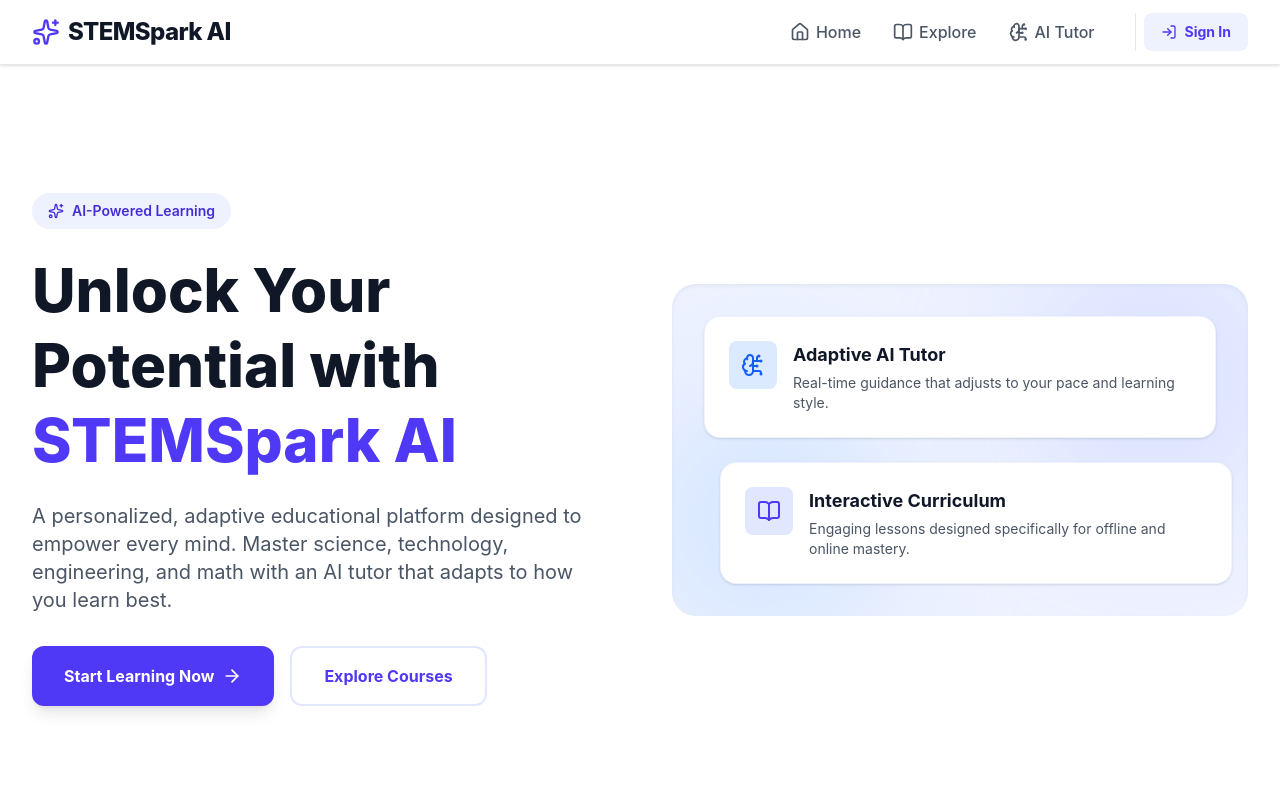
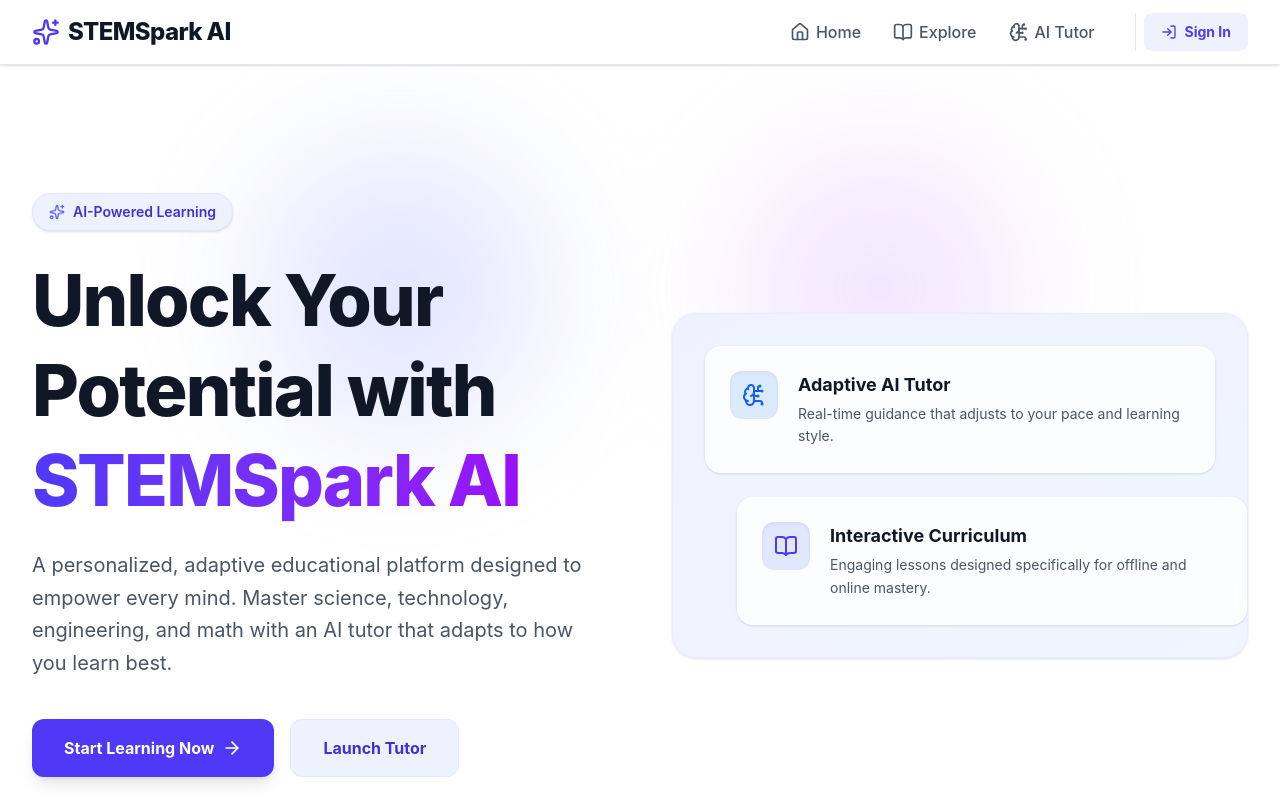
Before and after one commit to PrasadDnyandeoGadekar/stemspark-ai, a React (Vite) app in the folder frontend/: page / in a window 1280 px wide. Shown: the top 800 px of the page. Built offline with nearby package versions, Linux system fonts and the light colour scheme; no server answers.

Commit message:
refined all

```diff
--- a/frontend/src/App.jsx
+++ b/frontend/src/App.jsx
@@ -1,5 +1,6 @@
+import React from 'react';
 import { BrowserRouter as Router, Routes, Route } from 'react-router-dom';
-import { AuthProvider } from './context/AuthContext'; // <-- Imported the Brain
+import { AuthProvider } from './context/AuthContext';
 import Navbar from './components/Navbar';
 import Footer from './components/Footer';
 import Home from './pages/Home';
@@ -10,12 +11,15 @@ import Dashboard from './pages/Dashboard';
 
 function App() {
   return (
-    <AuthProvider> {/* <-- Wrapped the whole app */}
+    <AuthProvider>
       <Router>
-        <div className="min-h-screen bg-gray-50 flex flex-col">
+        {/* Global wrapper with default text colors and flex layout to stick footer to bottom */}
+        <div className="min-h-screen bg-gray-50 flex flex-col font-sans text-gray-900">
+
           <Navbar />
 
-          <main className="flex-grow">
+          {/* flex-grow ensures the main content stretches to push the footer down on short pages */}
+          <main className="flex-grow flex flex-col relative">
             <Routes>
               <Route path="/" element={<Home />} />
               <Route path="/courses" element={<Courses />} />
@@ -26,6 +30,7 @@ function App() {
           </main>
 
           <Footer />
+
         </div>
       </Router>
     </AuthProvider>
--- a/frontend/src/pages/Home.jsx
+++ b/frontend/src/pages/Home.jsx
@@ -1,76 +1,107 @@
 import React from 'react';
 import { ArrowRight, Sparkles, BookOpen, BrainCircuit } from 'lucide-react';
-import { Link } from 'react-router-dom';
+import { useNavigate } from 'react-router-dom';
+import { useAuth } from '../context/AuthContext';
 import Features from '../components/Features';
 
 function Home() {
+  const navigate = useNavigate();
+  const { user } = useAuth();
+
+  // Smart routing: sends logged-in users to the dashboard, guests to login
+  const handleStartLearning = () => {
+    if (user) {
+      navigate('/dashboard');
+    } else {
+      navigate('/login');
+    }
+  };
+
   return (
-    <div className="bg-white">
+    <div className="bg-white selection:bg-indigo-100 selection:text-indigo-900">
+
       {/* Hero Section Container */}
-      <div className="max-w-7xl mx-auto px-4 sm:px-6 lg:px-8 pt-16 pb-24 lg:pt-32">
-        <div className="lg:grid lg:grid-cols-12 lg:gap-16 items-center">
+      <div className="max-w-7xl mx-auto px-4 sm:px-6 lg:px-8 pt-16 pb-24 lg:pt-32 relative">
+
+        {/* Subtle background glow */}
+        <div className="absolute top-0 left-1/2 -translate-x-1/2 w-full h-full max-w-3xl opacity-30 pointer-events-none">
+          <div className="absolute top-20 left-0 w-72 h-72 bg-indigo-300 rounded-full mix-blend-multiply filter blur-3xl animate-blob"></div>
+          <div className="absolute top-20 right-0 w-72 h-72 bg-purple-300 rounded-full mix-blend-multiply filter blur-3xl animate-blob animation-delay-2000"></div>
+        </div>
+
+        <div className="lg:grid lg:grid-cols-12 lg:gap-16 items-center relative z-10">
 
           {/* Left Column: Text & Call to Action */}
           <div className="lg:col-span-6 text-center lg:text-left">
-            <div className="inline-flex items-center px-4 py-2 rounded-full bg-indigo-50 text-indigo-700 font-semibold text-sm mb-6">
-              <Sparkles className="w-4 h-4 mr-2" />
+            <div className="inline-flex items-center px-4 py-2 rounded-full bg-indigo-50 border border-indigo-100 text-indigo-700 font-semibold text-sm mb-6 shadow-sm">
+              <Sparkles className="w-4 h-4 mr-2 text-indigo-500" />
               AI-Powered Learning
             </div>
 
-            <h1 className="text-4xl sm:text-5xl lg:text-6xl font-extrabold text-gray-900 leading-tight mb-6">
-              Unlock Your Potential with <span className="text-indigo-600">STEMSpark AI</span>
+            <h1 className="text-5xl sm:text-6xl lg:text-7xl font-extrabold text-gray-900 tracking-tight leading-tight mb-6">
+              Unlock Your Potential with <span className="text-transparent bg-clip-text bg-gradient-to-r from-indigo-600 to-purple-600">STEMSpark AI</span>
             </h1>
 
-            <p className="text-xl text-gray-600 mb-8 max-w-2xl mx-auto lg:mx-0">
+            <p className="text-xl text-gray-600 mb-10 max-w-2xl mx-auto lg:mx-0 leading-relaxed">
               A personalized, adaptive educational platform designed to empower every mind. Master science, technology, engineering, and math with an AI tutor that adapts to how you learn best.
             </p>
 
             <div className="flex flex-col sm:flex-row gap-4 justify-center lg:justify-start">
-              <Link to="/" className="inline-flex justify-center items-center px-8 py-4 text-base font-bold text-white bg-indigo-600 hover:bg-indigo-700 rounded-xl transition-all shadow-lg hover:shadow-indigo-200">
+              <button
+                onClick={handleStartLearning}
+                className="inline-flex justify-center items-center px-8 py-4 text-base font-bold text-white bg-indigo-600 hover:bg-indigo-700 rounded-xl transition-all shadow-lg hover:shadow-xl hover:-translate-y-0.5"
+              >
                 Start Learning Now
                 <ArrowRight className="ml-2 w-5 h-5" />
-              </Link>
-              <Link to="/" className="inline-flex justify-center items-center px-8 py-4 text-base font-bold text-indigo-600 bg-white border-2 border-indigo-100 hover:border-indigo-200 hover:bg-indigo-50 rounded-xl transition-all">
-                Explore Courses
-              </Link>
+              </button>
+
+              <button
+                onClick={() => navigate('/tutor')}
+                className="inline-flex justify-center items-center px-8 py-4 text-base font-bold text-indigo-700 bg-indigo-50 border border-indigo-100 hover:border-indigo-200 hover:bg-indigo-100 rounded-xl transition-all"
+              >
+                Launch Tutor
+              </button>
             </div>
           </div>
 
-          {/* Right Column: Visual Features (Hidden on small mobile screens to save space) */}
+          {/* Right Column: Visual Features */}
           <div className="hidden lg:block lg:col-span-6 mt-16 lg:mt-0">
-            <div className="bg-indigo-50 rounded-3xl p-8 relative overflow-hidden shadow-inner">
-              <div className="absolute top-0 right-0 -mr-8 -mt-8 w-64 h-64 bg-indigo-200 rounded-full opacity-50 blur-3xl"></div>
-              <div className="absolute bottom-0 left-0 -ml-8 -mb-8 w-64 h-64 bg-blue-200 rounded-full opacity-50 blur-3xl"></div>
+            <div className="bg-gradient-to-br from-indigo-50 to-blue-50 rounded-3xl p-8 relative overflow-hidden border border-indigo-100/50 shadow-sm">
 
               <div className="relative z-10 space-y-6">
+
                 {/* Feature Card 1 */}
-                <div className="bg-white p-6 rounded-2xl shadow-sm border border-indigo-100/50 flex items-start">
-                  <div className="bg-blue-100 p-3 rounded-lg text-blue-600 mr-4">
+                <div className="bg-white/80 backdrop-blur-sm p-6 rounded-2xl shadow-sm border border-white flex items-start hover:shadow-md transition-shadow">
+                  <div className="bg-blue-100 p-3 rounded-xl text-blue-600 mr-5 shadow-inner">
                     <BrainCircuit className="w-6 h-6" />
                   </div>
                   <div>
                     <h3 className="font-bold text-gray-900 text-lg">Adaptive AI Tutor</h3>
-                    <p className="text-gray-600 text-sm mt-1">Real-time guidance that adjusts to your pace and learning style.</p>
+                    <p className="text-gray-600 text-sm mt-1 leading-relaxed">Real-time guidance that adjusts to your pace and learning style.</p>
                   </div>
                 </div>
 
                 {/* Feature Card 2 */}
-                <div className="bg-white p-6 rounded-2xl shadow-sm border border-indigo-100/50 flex items-start transform translate-x-4">
-                  <div className="bg-indigo-100 p-3 rounded-lg text-indigo-600 mr-4">
+                <div className="bg-white/80 backdrop-blur-sm p-6 rounded-2xl shadow-sm border border-white flex items-start transform translate-x-8 hover:shadow-md transition-shadow">
+                  <div className="bg-indigo-100 p-3 rounded-xl text-indigo-600 mr-5 shadow-inner">
                     <BookOpen className="w-6 h-6" />
                   </div>
                   <div>
                     <h3 className="font-bold text-gray-900 text-lg">Interactive Curriculum</h3>
-                    <p className="text-gray-600 text-sm mt-1">Engaging lessons designed specifically for offline and online mastery.</p>
+                    <p className="text-gray-600 text-sm mt-1 leading-relaxed">Engaging lessons designed specifically for offline and online mastery.</p>
                   </div>
                 </div>
+
               </div>
             </div>
           </div>
 
         </div>
       </div>
-      <Features/>
+
+      {/* Keeps your custom component intact */}
+      <Features />
+
     </div>
   );
 }
--- a/frontend/src/pages/Tutor.jsx
+++ b/frontend/src/pages/Tutor.jsx
@@ -4,13 +4,13 @@ import remarkGfm from 'remark-gfm';
 import remarkMath from 'remark-math';
 import rehypeKatex from 'rehype-katex';
 import 'katex/dist/katex.min.css';
-import { Send, Bot, User, Sparkles,PlusCircle } from 'lucide-react';
+import { Send, Bot, User, Sparkles, PlusCircle, Loader2 } from 'lucide-react';
+import { Prism as SyntaxHighlighter } from 'react-syntax-highlighter';
+import { vscDarkPlus } from 'react-syntax-highlighter/dist/esm/styles/prism';
 import { getAITutorResponse } from '../utils/gemini';
 import { useAuth } from '../context/AuthContext';
 import { db } from '../utils/firebase';
 import { doc, getDoc, setDoc } from 'firebase/firestore';
-import { Prism as SyntaxHighlighter } from 'react-syntax-highlighter';
-import { vscDarkPlus } from 'react-syntax-highlighter/dist/esm/styles/prism';
 
 function Tutor() {
   const { user } = useAuth();
@@ -20,7 +20,7 @@ function Tutor() {
   const [isInitializing, setIsInitializing] = useState(true);
   const messagesEndRef = useRef(null);
 
-  // 1. Fetch Chat History from Firestore when the page loads
+  // 1. Fetch Chat History from Firestore
   useEffect(() => {
     const fetchChatHistory = async () => {
       if (user) {
@@ -35,6 +35,11 @@ function Tutor() {
             content: "Hello! I'm your STEMSpark AI tutor. I'm connected and ready to help you with math problems, science experiments, or coding questions. What would you like to learn today?"
           }]);
         }
+      } else {
+        setMessages([{
+          role: 'ai',
+          content: "Hello! I'm your STEMSpark AI tutor. **Note: You are currently using a guest session. Please log in to permanently save your chat history and equations.** What would you like to learn today?"
+        }]);
       }
       setIsInitializing(false);
     };
@@ -43,33 +48,32 @@ function Tutor() {
     window.scrollTo(0, 0);
   }, [user]);
 
-  // Auto-scroll to the newest message smoothly
+  // Auto-scroll to newest message
   useEffect(() => {
     messagesEndRef.current?.scrollIntoView({ behavior: 'smooth' });
   }, [messages, isTyping]);
 
-  // 2. Helper function to save messages to Firestore securely
   const saveChatToDatabase = async (updatedMessages) => {
     if (user) {
       const chatRef = doc(db, 'chats', user.uid);
       await setDoc(chatRef, { messages: updatedMessages });
     }
   };
-// Wipe the screen and reset the database to start a new topic
+
   const handleNewSession = async () => {
     const defaultMessage = [{
       role: 'ai',
       content: "Hello! I'm your STEMSpark AI tutor. I'm connected and ready to help you with math problems, science experiments, or coding questions. What would you like to learn today?"
     }];
 
-    setMessages(defaultMessage); // 1. Instantly clear the screen
+    setMessages(defaultMessage);
 
-    // 2. Overwrite the Firestore database with the clean slate
     if (user) {
       const chatRef = doc(db, 'chats', user.uid);
       await setDoc(chatRef, { messages: defaultMessage });
     }
   };
+
   const handleSendMessage = async (e) => {
     if (e) e.preventDefault();
     if (!inputValue.trim()) return;
@@ -77,7 +81,6 @@ function Tutor() {
     const userMessage = inputValue;
     setInputValue('');
 
-    // Add user message to screen AND save to database
     const newMessages = [...messages, { role: 'user', content: userMessage }];
     setMessages(newMessages);
     await saveChatToDatabase(newMessages);
@@ -85,14 +88,10 @@ function Tutor() {
     setIsTyping(true);
 
     try {
-      // Get AI response
       const aiResponseText = await getAITutorResponse(messages, userMessage);
-
-      // Add AI response to screen AND save to database
       const finalMessages = [...newMessages, { role: 'ai', content: aiResponseText }];
       setMessages(finalMessages);
       await saveChatToDatabase(finalMessages);
-
     } catch (error) {
       console.error(error);
       setMessages([...newMessages, { role: 'ai', content: "Sorry, I had trouble connecting. Please try again." }]);
@@ -108,9 +107,13 @@ function Tutor() {
     }
   };
 
-  // Prevent rendering the chat until we check the database for history
   if (isInitializing) {
-    return <div className="fixed inset-0 bg-white flex items-center justify-center">Loading session...</div>;
+    return (
+      <div className="fixed inset-0 bg-white flex flex-col items-center justify-center z-50">
+        <Loader2 className="w-10 h-10 text-indigo-600 animate-spin mb-4" />
+        <p className="font-medium text-gray-500 animate-pulse">Syncing secure study session...</p>
+      </div>
+    );
   }
 
   return (
@@ -121,7 +124,8 @@ function Tutor() {
           <Sparkles className="w-5 h-5 mr-2" />
           Study Sessions
         </div>
-       <button className="text-left w-full px-4 py-3 bg-indigo-50 border border-indigo-200 rounded-lg text-sm font-bold text-indigo-700 shadow-sm mb-3">
+
+        <button className="text-left w-full px-4 py-3 bg-indigo-50 border border-indigo-200 rounded-lg text-sm font-bold text-indigo-700 shadow-sm mb-3">
           Active Study Session
         </button>
 
@@ -141,20 +145,20 @@ function Tutor() {
             <div key={index} className={`flex ${message.role === 'user' ? 'justify-end' : 'justify-start'}`}>
 
               {message.role === 'ai' && (
-                <div className="w-8 h-8 rounded-full bg-indigo-100 flex items-center justify-center mr-3 flex-shrink-0 mt-1">
+                <div className="w-8 h-8 rounded-full bg-indigo-100 flex items-center justify-center mr-3 flex-shrink-0 mt-1 shadow-sm">
                   <Bot className="w-5 h-5 text-indigo-600" />
                 </div>
               )}
 
-              <div className={`max-w-[85%] sm:max-w-[75%] rounded-2xl px-5 py-4 ${
+              <div className={`max-w-[85%] sm:max-w-[75%] rounded-2xl px-5 py-4 shadow-sm ${
                 message.role === 'user'
                   ? 'bg-indigo-600 text-white rounded-tr-none'
-                  : 'bg-gray-100 text-gray-800 rounded-tl-none'
+                  : 'bg-white border border-gray-100 text-gray-800 rounded-tl-none'
               }`}>
                 {message.role === 'user' ? (
                   <p className="leading-relaxed text-[15px]">{message.content}</p>
                 ) : (
-                  <div className="leading-relaxed text-[15px] prose prose-sm max-w-none overflow-x-auto break-words">
+                  <div className="leading-relaxed text-[15px] prose prose-sm max-w-none overflow-x-auto break-words prose-pre:bg-transparent prose-pre:p-0 prose-pre:m-0">
                     <ReactMarkdown
                       remarkPlugins={[remarkGfm, remarkMath]}
                       rehypePlugins={[rehypeKatex]}
@@ -162,8 +166,8 @@ function Tutor() {
                         code({ node, inline, className, children, ...props }) {
                           const match = /language-(\w+)/.exec(className || '');
                           return !inline && match ? (
-                            <div className="rounded-md overflow-hidden my-3 shadow-md">
-                              <div className="bg-gray-800 text-gray-200 text-xs px-4 py-1 flex justify-between items-center font-mono">
+                            <div className="rounded-md overflow-hidden my-4 shadow-md border border-gray-700">
+                              <div className="bg-gray-800 text-gray-300 text-xs px-4 py-2 flex justify-between items-center font-mono border-b border-gray-700">
                                 <span>{match[1]}</span>
                               </div>
                               <SyntaxHighlighter
@@ -172,11 +176,11 @@ function Tutor() {
                                 style={vscDarkPlus}
                                 language={match[1]}
                                 PreTag="div"
-                                customStyle={{ margin: 0, borderRadius: '0 0 0.375rem 0.375rem' }}
+                                customStyle={{ margin: 0, padding: '1rem', borderRadius: '0 0 0.375rem 0.375rem' }}
                               />
                             </div>
                           ) : (
-                            <code {...props} className="bg-gray-200 text-red-600 px-1.5 py-0.5 rounded-md text-sm font-mono">
+                            <code {...props} className="bg-gray-100 border border-gray-200 text-red-600 px-1.5 py-0.5 rounded text-sm font-mono">
                               {children}
                             </code>
                           );
@@ -190,8 +194,8 @@ function Tutor() {
               </div>
 
               {message.role === 'user' && (
-                <div className="w-8 h-8 rounded-full bg-gray-200 flex items-center justify-center ml-3 flex-shrink-0 mt-1">
-                  <User className="w-5 h-5 text-gray-600" />
+                <div className="w-8 h-8 rounded-full bg-indigo-50 border border-indigo-100 flex items-center justify-center ml-3 flex-shrink-0 mt-1 shadow-sm">
+                  <User className="w-5 h-5 text-indigo-600" />
                 </div>
               )}
             </div>
@@ -199,13 +203,13 @@ function Tutor() {
 
           {isTyping && (
             <div className="flex justify-start">
-              <div className="w-8 h-8 rounded-full bg-indigo-100 flex items-center justify-center mr-3 flex-shrink-0 mt-1">
+              <div className="w-8 h-8 rounded-full bg-indigo-100 flex items-center justify-center mr-3 flex-shrink-0 mt-1 shadow-sm">
                 <Bot className="w-5 h-5 text-indigo-600" />
               </div>
-              <div className="bg-gray-100 rounded-2xl rounded-tl-none px-6 py-5 flex items-center space-x-2 max-w-[85%] sm:max-w-[75%]">
-                <div className="w-2 h-2 bg-gray-400 rounded-full animate-bounce" style={{ animationDelay: '0ms' }}></div>
-                <div className="w-2 h-2 bg-gray-400 rounded-full animate-bounce" style={{ animationDelay: '150ms' }}></div>
-                <div className="w-2 h-2 bg-gray-400 rounded-full animate-bounce" style={{ animationDelay: '300ms' }}></div>
+              <div className="bg-white border border-gray-100 shadow-sm rounded-2xl rounded-tl-none px-6 py-5 flex items-center space-x-2 max-w-[85%] sm:max-w-[75%]">
+                <div className="w-2 h-2 bg-indigo-400 rounded-full animate-bounce" style={{ animationDelay: '0ms' }}></div>
+                <div className="w-2 h-2 bg-indigo-400 rounded-full animate-bounce" style={{ animationDelay: '150ms' }}></div>
+                <div className="w-2 h-2 bg-indigo-400 rounded-full animate-bounce" style={{ animationDelay: '300ms' }}></div>
               </div>
             </div>
           )}
@@ -213,20 +217,20 @@ function Tutor() {
           <div ref={messagesEndRef} />
         </div>
 
-        <div className="p-4 border-t border-gray-100 bg-white">
-          <form onSubmit={handleSendMessage} className="relative flex items-center">
+        <div className="p-4 border-t border-gray-100 bg-gray-50/50 backdrop-blur-sm">
+          <form onSubmit={handleSendMessage} className="relative flex items-center shadow-sm rounded-full bg-white border border-gray-200 hover:border-indigo-300 transition-colors focus-within:border-indigo-500 focus-within:ring-4 focus-within:ring-indigo-500/10">
             <input
               type="text"
               value={inputValue}
               onChange={(e) => setInputValue(e.target.value)}
               onKeyDown={handleKeyDown}
               placeholder="Ask me a STEM question..."
-              className="w-full bg-gray-50 border border-gray-200 rounded-full pl-6 pr-12 py-4 focus:outline-none focus:ring-2 focus:ring-indigo-500 focus:border-transparent transition-all"
+              className="w-full bg-transparent border-none rounded-full pl-6 pr-14 py-4 focus:outline-none focus:ring-0 text-gray-700 placeholder-gray-400"
             />
             <button
               type="submit"
               disabled={isTyping || !inputValue.trim()}
-              className="absolute right-2 p-2 bg-indigo-600 text-white rounded-full hover:bg-indigo-700 transition-colors shadow-sm disabled:opacity-50 disabled:cursor-not-allowed"
+              className="absolute right-2 p-2.5 bg-indigo-600 text-white rounded-full hover:bg-indigo-700 transition-all disabled:opacity-50 disabled:cursor-not-allowed disabled:hover:bg-indigo-600 active:scale-95"
             >
               <Send className="w-5 h-5" />
             </button>
```
